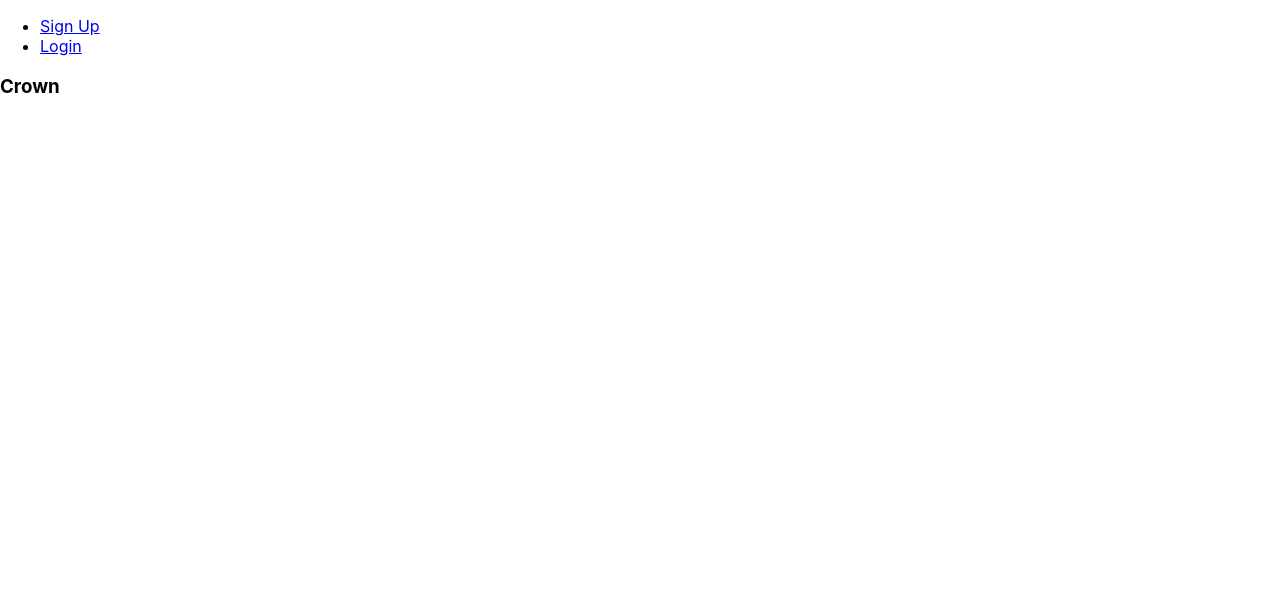
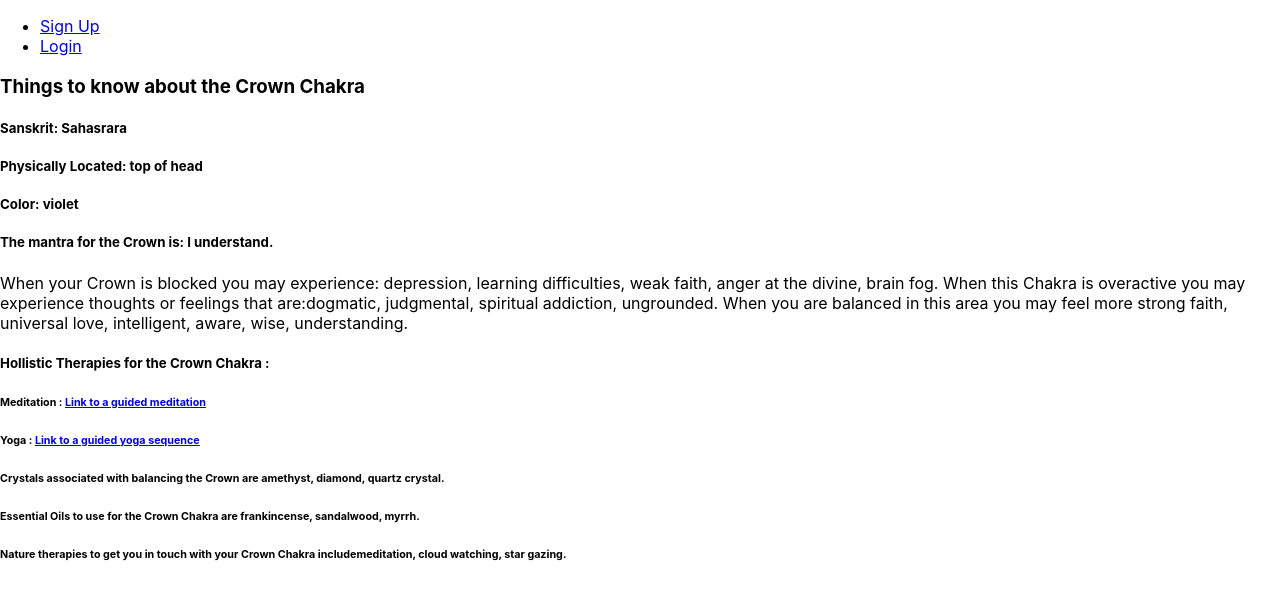
Before and after one commit to Ckirk9/chakra-journal, a React (Create React App) app: page /chakras/crown in a window 1280 px wide. Shown: the top 600 px of the page. Built offline with nearby package versions, Linux system fonts and the light colour scheme.

Commit message:
chakraCard is rendering the data from chakraData

```diff
--- a/src/chakraData.js
+++ b/src/chakraData.js
@@ -8,12 +8,12 @@ const CHAKRAS = {
         "overactive": "greedy, lethargic, aggressive, cynical, materialistic",
         "balanced":  "safe, secure, grounded, happy to be alive",
         "image": "rootImg.jpeg",
-        "crystal": ["ruby", "bloodstone", "hematite"],
-        "essential oil": ["patchouli", "rosewood", "juniper"],
+        "crystal": "ruby, bloodstone, hematite",
+        "essentialOil": "patchouli, rosewood, juniper",
         "mantra": [ "I am"],
-        "nature therapy": ["gardening", " hiking", "earth sitting"],
-        "yoga asana": "https://www.youtube.com/watch?v=r9PmDj8BKeg",
-        "guided meditation": "https://www.youtube.com/watch?v=cdScjlpftMM"
+        "natureTherapy": "gardening, hiking, earth sitting",
+        "yoga": "https://www.youtube.com/watch?v=r9PmDj8BKeg",
+        "meditation": "https://www.youtube.com/watch?v=cdScjlpftMM"
     },
    sacral: {
         "name": "Sacral",
@@ -24,12 +24,12 @@ const CHAKRAS = {
         "overactive": "over-emotional, fixated on sex, hedonistic, manipulative",
         "balanced":  "passion, creative, healthy libido, optimistic, open",
         "image": "",
-        "crystal": ["coral", "fire opal", "carnelian", "garnet"],
-        "essential oil": ["ylang ylang", "jasmine", "orange"],
+        "crystal": "coral, fire opal, carnelian, garnet",
+        "essentialOil": "ylang ylang, jasmine, orange",
         "mantra": [ "I feel"],
-        "nature therapy": ["spend time by or in water", "creative expression", "sexual expression"],
-        "yoga asana": "https://www.youtube.com/watch?v=hsy_t2u3zjU",
-        "guided meditation": "https://www.youtube.com/watch?v=QcId1qEKGJo"
+        "natureTherapy": "spend time by or in water, creative expression, sexual expression",
+        "yoga": "https://www.youtube.com/watch?v=hsy_t2u3zjU",
+        "meditation": "https://www.youtube.com/watch?v=QcId1qEKGJo"
     },
    solar: {
         "name": "Solar",
@@ -40,12 +40,12 @@ const CHAKRAS = {
         "overactive": "power hungry, domineering, perfectionist, critical",
         "balanced":  "confident, in control, good self-image, ambitious",
         "image": "",
-        "crystal": ["tiger eye", "citrine", "amber"],
-        "essential oil": ["lemon", "peppermint", "ginger", "neroli"],
+        "crystal": "tiger eye, citrine, amber",
+        "essentialOil": "lemon, peppermint, ginger, neroli",
         "mantra": [ "I do"],
-        "nature therapy": ["sunbathing", "practice healthy boundaries"],
-        "yoga asana": "https://www.youtube.com/watch?v=N4mfzXcXseY",
-        "guided meditation": "https://www.youtube.com/watch?v=5wHFfouqivU"
+        "natureTherapy": "sunbathing practice healthy boundaries",
+        "yoga": "https://www.youtube.com/watch?v=N4mfzXcXseY",
+        "meditation": "https://www.youtube.com/watch?v=5wHFfouqivU"
     },
    heart: {
         "name": "Heart",
@@ -56,12 +56,12 @@ const CHAKRAS = {
         "overactive": "jealous, codependent, self-sacrificing, give too much of yourself",
         "balanced":  "peaceful, loving, compassionate, tolerant, warm, open",
         "image": "",
-        "crystal": ["emerald", "jade", "aventurine", "rose quartz"],
-        "essential oil": ["chamomile", "bergamot", "lemongrass"],
+        "crystal": "emerald, jade, aventurine, rose quartz",
+        "essentialOil": "chamomile, bergamot, lemongrass",
         "mantra": [ "I love"],
-        "nature therapy": ["time to yourself", "self-care"],
-        "yoga asana": "https://www.youtube.com/watch?v=eCp5jYAZik4",
-        "guided meditation": "https://www.youtube.com/watch?v=5Yfeo3kPVSs"
+        "natureTherapy": "time to yourself, self-care",
+        "yoga": "https://www.youtube.com/watch?v=eCp5jYAZik4",
+        "meditation": "https://www.youtube.com/watch?v=5Yfeo3kPVSs"
     },
    throat: {
         "name": "Throat",
@@ -72,12 +72,12 @@ const CHAKRAS = {
         "overactive": "opinionated, loud, critical, gossipy, talk over others, harsh words",
         "balanced":  "confident expression, clear communicator, creative, diplomatic",
         "image": "",
-        "crystal": ["sodalite", "sapphire", "turquoise"],
-        "essential oil": ["sage", "peppermint"],
+        "crystal": "sodalite, sapphire, turquoise",
+        "essentialOil": "sage, peppermint",
         "mantra": [ "I speak"],
-        "nature therapy": ["singing", "chanting", "meaningful discussions"],
-        "yoga asana": "https://www.youtube.com/watch?v=uOIKfO77zM4",
-        "guided meditation": "https://www.youtube.com/watch?v=gMJ346GHatM"
+        "natureTherapy": "singing, chanting, meaningful discussions",
+        "yoga": "https://www.youtube.com/watch?v=uOIKfO77zM4",
+        "meditation": "https://www.youtube.com/watch?v=gMJ346GHatM"
     },
    thirdEye: {
         "name": "Third Eye",
@@ -88,12 +88,12 @@ const CHAKRAS = {
         "overactive": "nightmares, delusions, hallucinations, obsessive",
         "balanced":  "imaginative, intuitive, clear thoughts and vision, sees beyond physical",
         "image": "",
-        "crystal": ["amethyst", "fluorite", "lapis lazuli"],
-        "essential oil": ["lavender", "pine", "sage", "sandalwood"],
+        "crystal": "amethyst, fluorite, lapis lazuli",
+        "essentialOil": "lavender, pine, sage, sandalwood",
         "mantra": [ "I see"],
-        "nature therapy": ["dreaming of possibilities", "releasing preconceived notions"],
-        "yoga asana": "https://www.youtube.com/watch?v=XMQGC7eh1sI",
-        "guided meditation": "https://www.youtube.com/watch?v=kBhHUxLcSPM"
+        "natureTherapy": "dreaming of possibilities, releasing preconceived notions",
+        "yoga": "https://www.youtube.com/watch?v=XMQGC7eh1sI",
+        "meditation": "https://www.youtube.com/watch?v=kBhHUxLcSPM"
     },
    crown: {
         "name": "Crown",
@@ -104,12 +104,12 @@ const CHAKRAS = {
         "overactive": "dogmatic, judgmental, spiritual addiction, ungrounded",
         "balanced":  "strong faith, universal love, intelligent, aware, wise, understanding",
         "image": "",
-        "crystal": ["amethyst", "diamond", "quartz crystal"],
-        "essential oil": ["frankincense", "sandalwood", "myrrh"],
+        "crystal": "amethyst, diamond, quartz crystal",
+        "essentialOil": "frankincense, sandalwood, myrrh",
         "mantra": [ "I understand"],
-        "nature therapy": ["meditation", "cloud watching", "star gazing"],
-        "yoga asana": "https://www.youtube.com/watch?v=GyYLSktZh5E",
-        "guided meditation": "https://www.youtube.com/watch?v=kJwC6AgHefY"
+        "natureTherapy": "meditation, cloud watching, star gazing",
+        "yoga": "https://www.youtube.com/watch?v=GyYLSktZh5E",
+        "meditation": "https://www.youtube.com/watch?v=kJwC6AgHefY"
     }
 }
 
--- a/src/components/ChakraCard.js
+++ b/src/components/ChakraCard.js
@@ -1,9 +1,27 @@
 import React from 'react'
 
+
 const ChakraCard = (props) => {
+    const {name, sanskrit, location, color, mantra, blocked, overactive, balanced, meditation, crystal, essentialOil, natureTherapy, yoga} = props
+    console.log('Med: ', meditation);
     return (
         <div className="ChakraCard">
-            <h3>{ props.name }</h3>
+            <h3>Things to know about the { name } Chakra</h3>
+            <h5>Sanskrit: { sanskrit }</h5>
+            <h5>Physically Located: { location }</h5>
+            <h5>Color: { color }</h5>
+            <h5>The mantra for the { name } is: { mantra }. </h5>
+            <p>When your { name } is blocked you may experience: { blocked }. When
+            this Chakra is overactive you may experience thoughts or feelings that are:
+            { overactive}. When you are balanced in this area you may feel
+            more { balanced }.</p>
+            <h5>Hollistic Therapies for the { name } Chakra :</h5>
+            <h6>Meditation : <a href={ meditation } target="_blank" rel="noopener noreferrer">Link to a guided meditation</a></h6>
+            <h6>Yoga : <a href={ yoga } target="_blank" rel="noopener noreferrer">Link to a guided yoga sequence</a></h6>
+            <h6>Crystals associated with balancing the { name } are { crystal }.</h6>
+            <h6>Essential Oils to use for the { name } Chakra are { essentialOil }.</h6>
+            <h6>Nature therapies to get you in touch with your { name } Chakra include
+             { natureTherapy }.</h6>
         </div>
     )
 }
```
